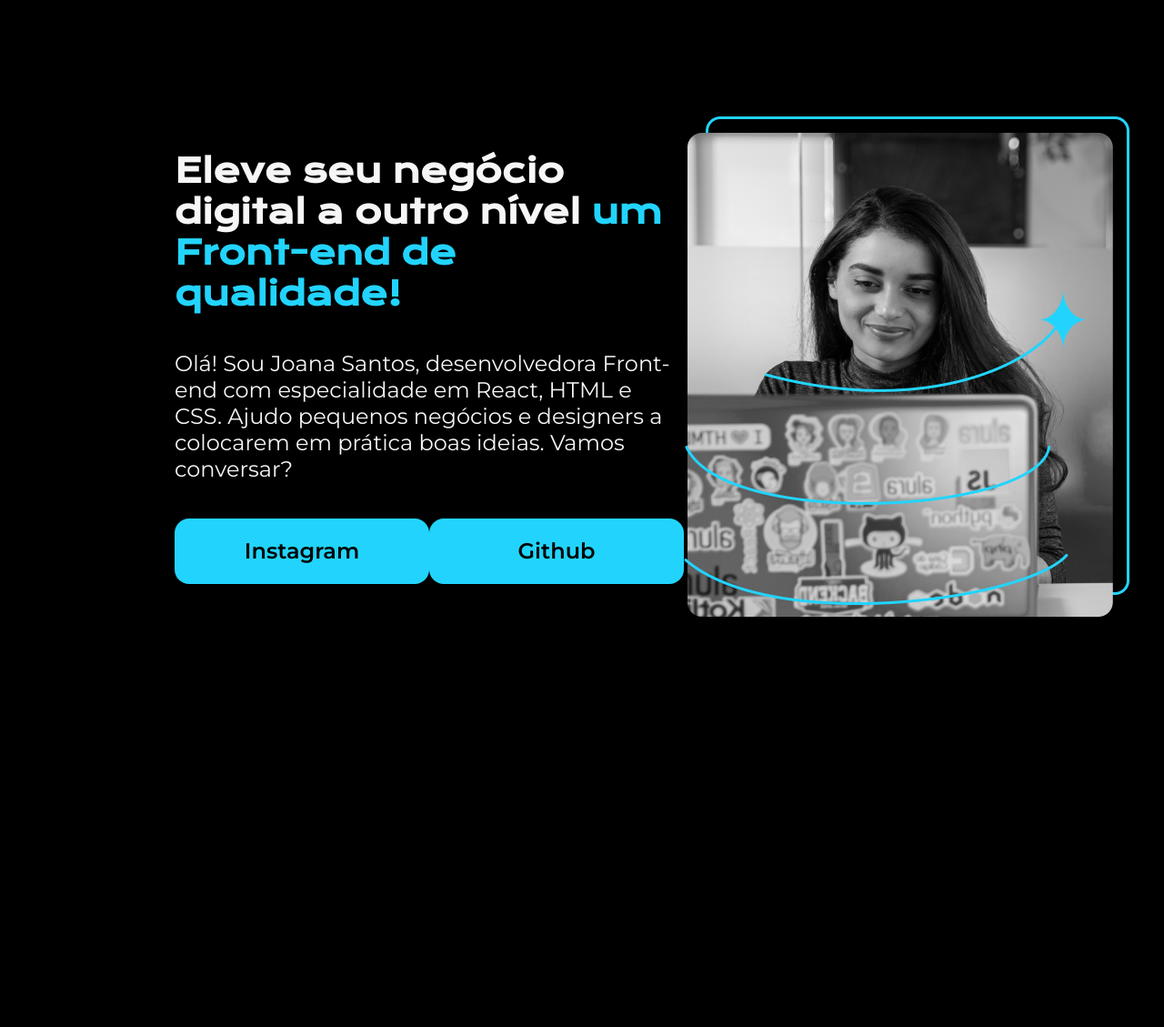
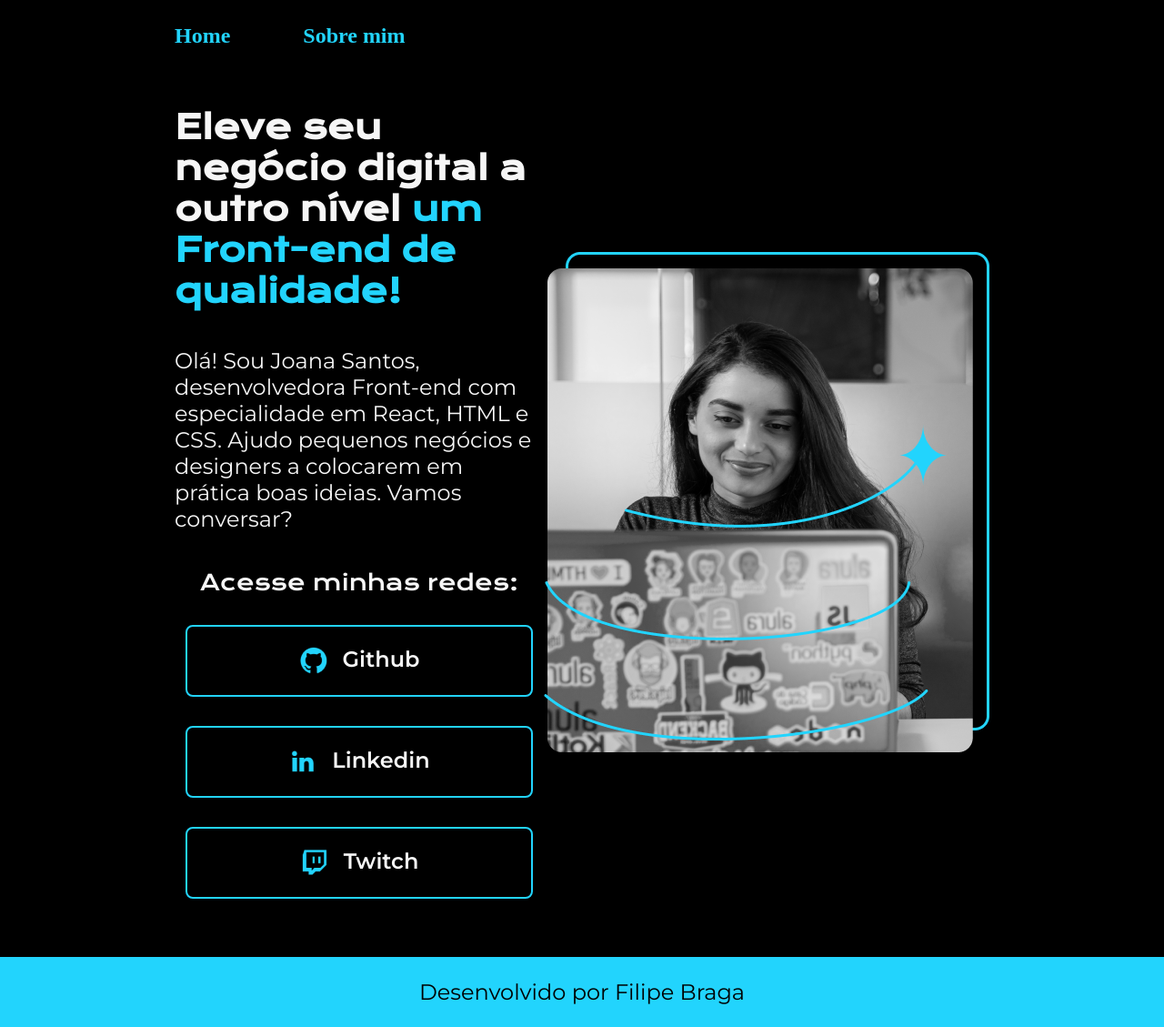
Before and after one commit to filipembraga/html-css, a plain HTML site: page index.html in a window 1280 px wide. Shown: the whole page at 91% size. Before the commit the page ends 928 px from the top, so only its background shows below. Drawn offline with nearby package versions, Linux system fonts and the light colour scheme.

Commit message:
Inclusão de header, footer e about me

```diff
--- a/index.html
+++ b/index.html
@@ -1,24 +1,42 @@
 <!DOCTYPE html>
-<html lang="en">
+<html lang="pt-br">
     <head>
         <meta charset="UTF-8">
         <meta name="viewport" content="width=device-width, initial-scale=1.0">
-        <link rel="stylesheet" href="style.css">
+        <link rel="stylesheet" href="./styles/style.css">
         <title>Portfolio Alura</title>
     </head>
     <body>
-        <header></header>
+        <header class="cabecalho">
+            <nav class="cabecalho__menu">
+                <a class="cabecalho__menu__link" href="index.html">Home</a>
+                <a class="cabecalho__menu__link" href="about.html">Sobre mim</a>
+            </nav>
+        </header>
         <main class="apresentacao">
             <section class="apresentacao__conteudo">
                 <h1 class="apresentacao__conteudo__titulo">Eleve seu negócio digital a outro nível <strong class="titulo-destaque">um Front-end de qualidade!</strong></h1>
                 <p class="apresentacao__conteudo__texto">Olá! Sou Joana Santos, desenvolvedora Front-end com especialidade em React, HTML e CSS. Ajudo pequenos negócios e designers a colocarem em prática boas ideias. Vamos conversar?</p>
                 <div class="apresentacao__links">
-                    <a class="apresentacao__links__botao" href="https://instagram.com" target="blank">Instagram</a>
-                    <a class="apresentacao__links__botao" href="https://github.com" target="blank">Github</a>
+                    <h2 class="apresentacao__links__subtitulo">Acesse minhas redes:</h2>
+                    <a class="apresentacao__links__botao" href="https://github.com" target="blank">
+                        <img src="./assets/github.png">
+                        Github
+                    </a>
+                    <a class="apresentacao__links__botao" href="https://linkedin.com" target="blank">
+                        <img src="./assets/linkedin.png">
+                        Linkedin
+                    </a>
+                    <a class="apresentacao__links__botao" href="https://twitch.tv" target="blank">
+                        <img src="./assets/twitch.png">
+                        Twitch
+                    </a>
                 </div>
             </section>
-            <img src="imagem.png">
+            <img src="./assets/imagem.png" alt="Joana Santos desenvolvendo em um notebook com diversos adesivos">
         </main>
-        <footer></footer>
+        <footer class="rodape">
+            <p>Desenvolvido por Filipe Braga</p>
+        </footer>
     </body>
 </html>
--- a/style.css
+++ /dev/null
@@ -1,59 +0,0 @@
-@import url('https://fonts.googleapis.com/css2?family=Krona+One&family=Montserrat:wght@400;600&display=swap');
-
-*{
-    margin: 0;
-    padding: 0;
-    text-decoration: none;
-}
-
-body{
-    height: 100vh;
-    box-sizing: border-box;
-    background-color: black;
-    color: #F6F6F6;
-}
-
-.titulo-destaque{
-    color: #22D4FD;
-}
-
-.apresentacao{
-    margin: 10% 15%;
-    display: flex;
-    align-items: center;
-    justify-content: space-between;
-}
-
-.apresentacao__conteudo{
-    width: 615px;
-    display: flex;
-    flex-direction: column;
-    gap: 40px;
-}
-
-.apresentacao__conteudo__titulo{
-    font-size: 36px;
-    font-family: 'Krona One', sans-serif;
-}
-
-.apresentacao__conteudo__texto{
-    font-size: 24px;
-    font-family: 'Montserrat', sans-serif;
-}
-
-.apresentacao__links{
-    display: flex;
-    justify-content: space-between;
-}
-
-.apresentacao__links__botao{
-    background-color: #22D4FD;
-    text-align: center;
-    width: 280px;
-    padding: 21.5px 0;
-    border-radius: 16px;
-    font-size: 24px;
-    font-weight: 600;
-    color: #000000;
-    font-family: 'Montserrat', sans-serif;
-}
--- /dev/null
+++ b/styles/style.css
@@ -0,0 +1,104 @@
+@import url('https://fonts.googleapis.com/css2?family=Krona+One&family=Montserrat:wght@400;600&display=swap');
+
+* {
+    margin: 0;
+    padding: 0;
+    text-decoration: none;
+}
+
+body {
+    box-sizing: border-box;
+    background-color: black;
+    color: #F6F6F6;
+}
+
+.cabecalho {
+    padding: 2% 0 0 15%;
+}
+
+.cabecalho__menu {
+    display: flex;
+    gap: 80px;
+}
+
+.cabecalho__menu__link {
+    font-family: 'Montserrat' sans-serif;
+    font-size: 24px;
+    font-weight: 600;
+    color: #22D4FD;
+}
+
+.titulo-destaque {
+    color: #22D4FD;
+}
+
+.titulo-destaque:HOVER {
+    color: #2622fd;
+}
+
+.apresentacao {
+    padding: 5% 15%;
+    display: flex;
+    align-items: center;
+    justify-content: space-between;
+}
+
+.apresentacao__conteudo {
+    width: 615px;
+    display: flex;
+    flex-direction: column;
+    gap: 40px;
+}
+
+.apresentacao__conteudo__titulo {
+    font-size: 36px;
+    font-family: 'Krona One', sans-serif;
+}
+
+.apresentacao__conteudo__texto {
+    font-size: 24px;
+    font-family: 'Montserrat', sans-serif;
+}
+
+.apresentacao__links {
+    display: flex;
+    justify-content: space-between;
+    flex-direction: column;
+    align-items: center;
+    gap: 32px;
+}
+
+.apresentacao__links__subtitulo {
+    font-family: 'Krona One', sans-serif;
+    font-weight: 400;
+    font-size: 24px;
+}
+
+.apresentacao__links__botao {
+    display: flex;
+    justify-content: center;
+    gap: 16px;
+    border: 2px solid #22D4FD;
+    text-align: center;
+    width: 378px;
+    padding: 21.5px 0;
+    border-radius: 8px;
+    font-size: 24px;
+    font-weight: 600;
+    color: #F6F6F6;
+    font-family: 'Montserrat', sans-serif;
+}
+
+.apresentacao__links__botao:hover {
+    background-color: #272727;
+}
+
+.rodape {
+    color: #000000;
+    background-color: #22D4FD;
+    padding: 24px;
+    text-align: center;
+    font-family: 'Montserrat', sans-serif;
+    font-size: 24px;
+    font-weight: 400;
+}
```
Also changed, not shown: about.html (added, +38 -0 lines), assets/github.png (added), assets/imagem.png (renamed from imagem.png), assets/linkedin.png (added), assets/twitch.png (added).
